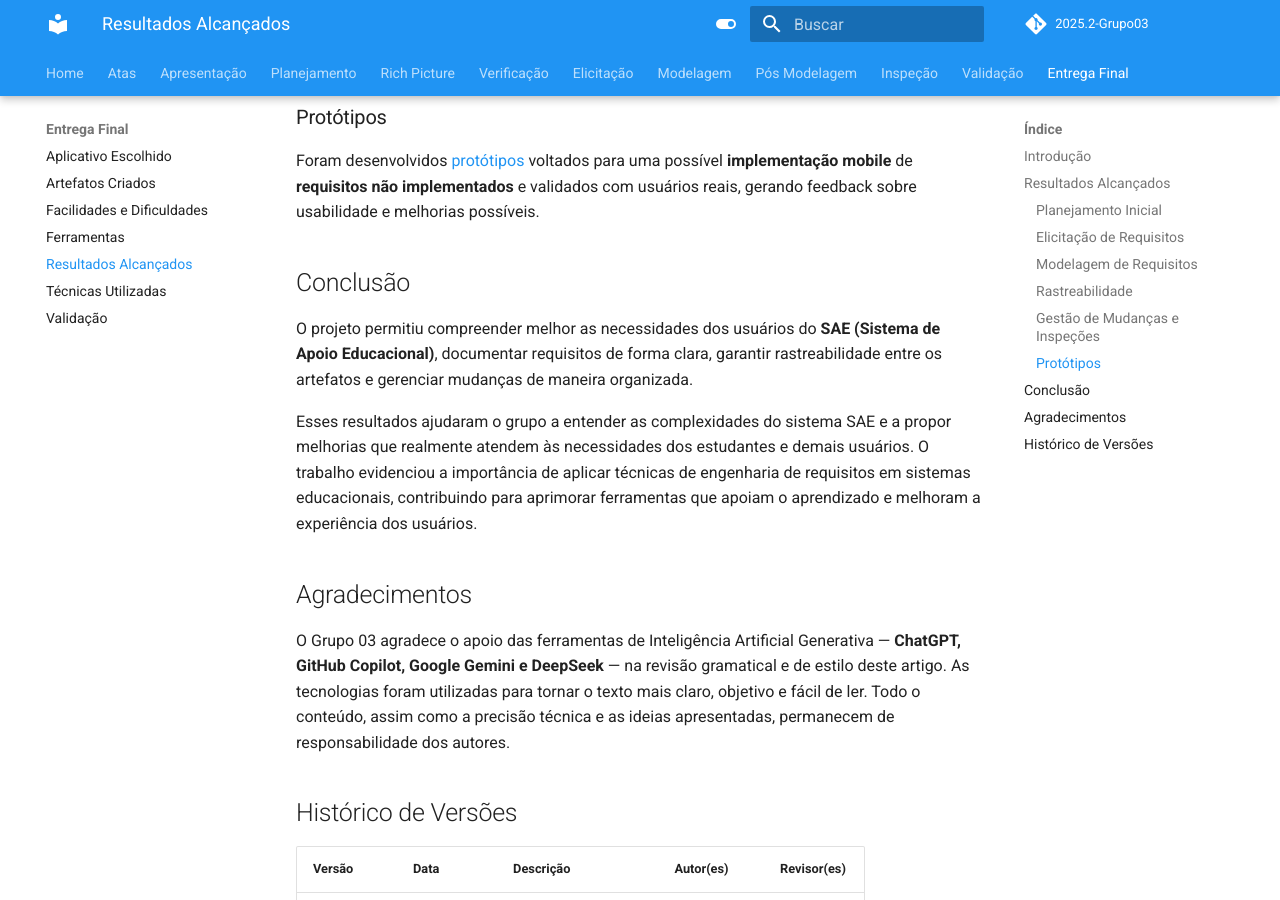
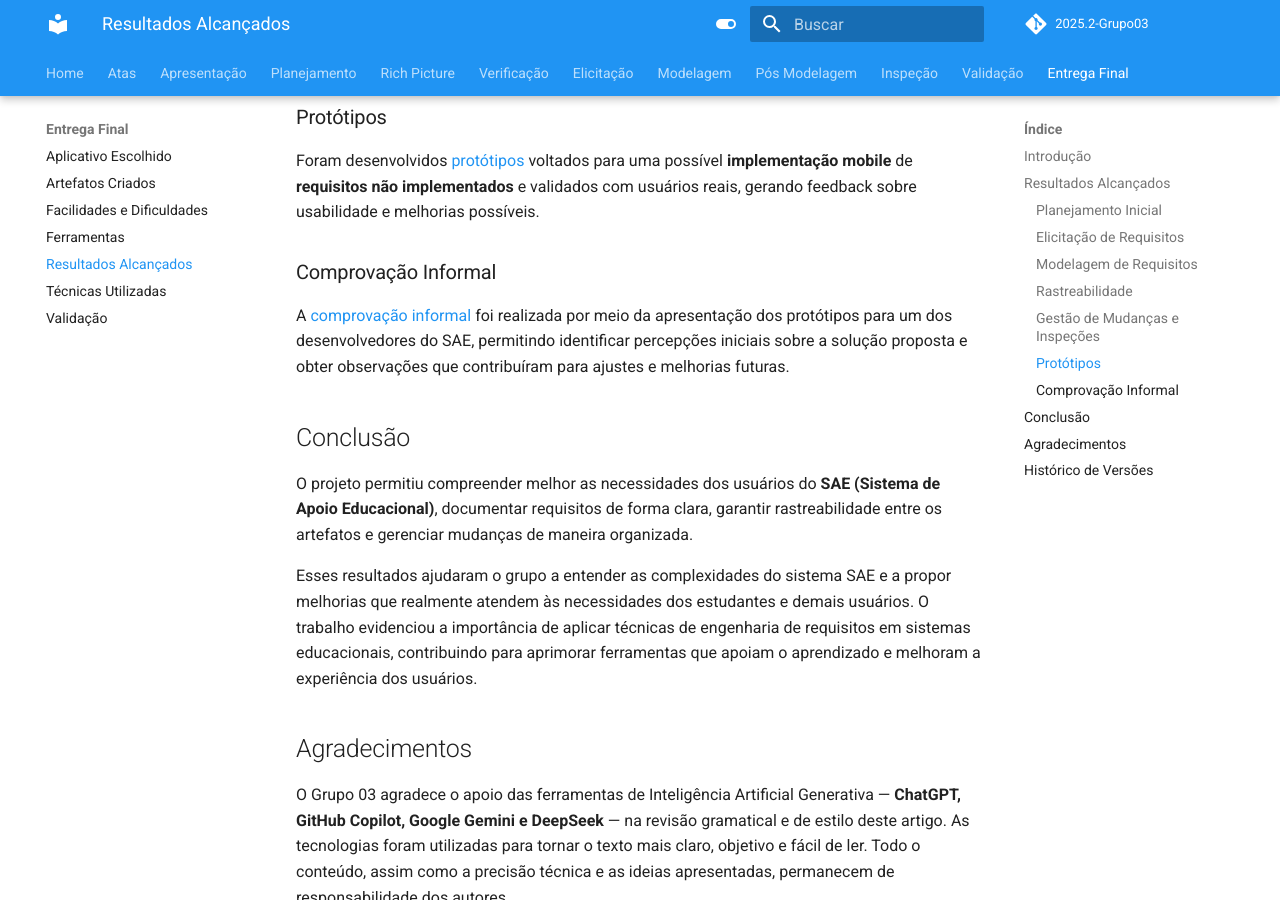
Before and after one commit to Requisitos-de-Software/2025.2-Grupo03, an MkDocs documentation site: the page built from docs/Entrega_Final/resultados_alcançados.md, in a window 1280 px wide and 900 px high, scrolled down 1779 px. Built offline with MkDocs 1.6.1 and Material for MkDocs 9.7.7, drawn with Linux system fonts in a browser that asks for light colours; comment, search, counter and statistics services are not loaded.

Commit message:
Update resultados_alcançados.md

```diff
--- a/docs/Entrega_Final/resultados_alcançados.md
+++ b/docs/Entrega_Final/resultados_alcançados.md
@@ -48,6 +48,10 @@
 ### Protótipos
 Foram desenvolvidos [protótipos](https://requisitos-de-software.github.io/2025.2-Grupo03/Validacao/prototipos/#integrantes-do-grupo) voltados para uma possível **implementação mobile** de **requisitos não implementados** e validados com usuários reais, gerando feedback sobre usabilidade e melhorias possíveis.
 
+### Comprovação Informal
+A [comprovação informal](https://requisitos-de-software.github.io/2025.2-Grupo03/Validacao/contato/) foi realizada por meio da apresentação dos protótipos para um dos desenvolvedores do SAE, permitindo identificar percepções iniciais sobre a solução proposta e obter observações que contribuíram para ajustes e melhorias futuras.
+
+
 ## Conclusão
 O projeto permitiu compreender melhor as necessidades dos usuários do **SAE (Sistema de Apoio Educacional)**, documentar requisitos de forma clara, garantir rastreabilidade entre os artefatos e gerenciar mudanças de maneira organizada.
 
```
